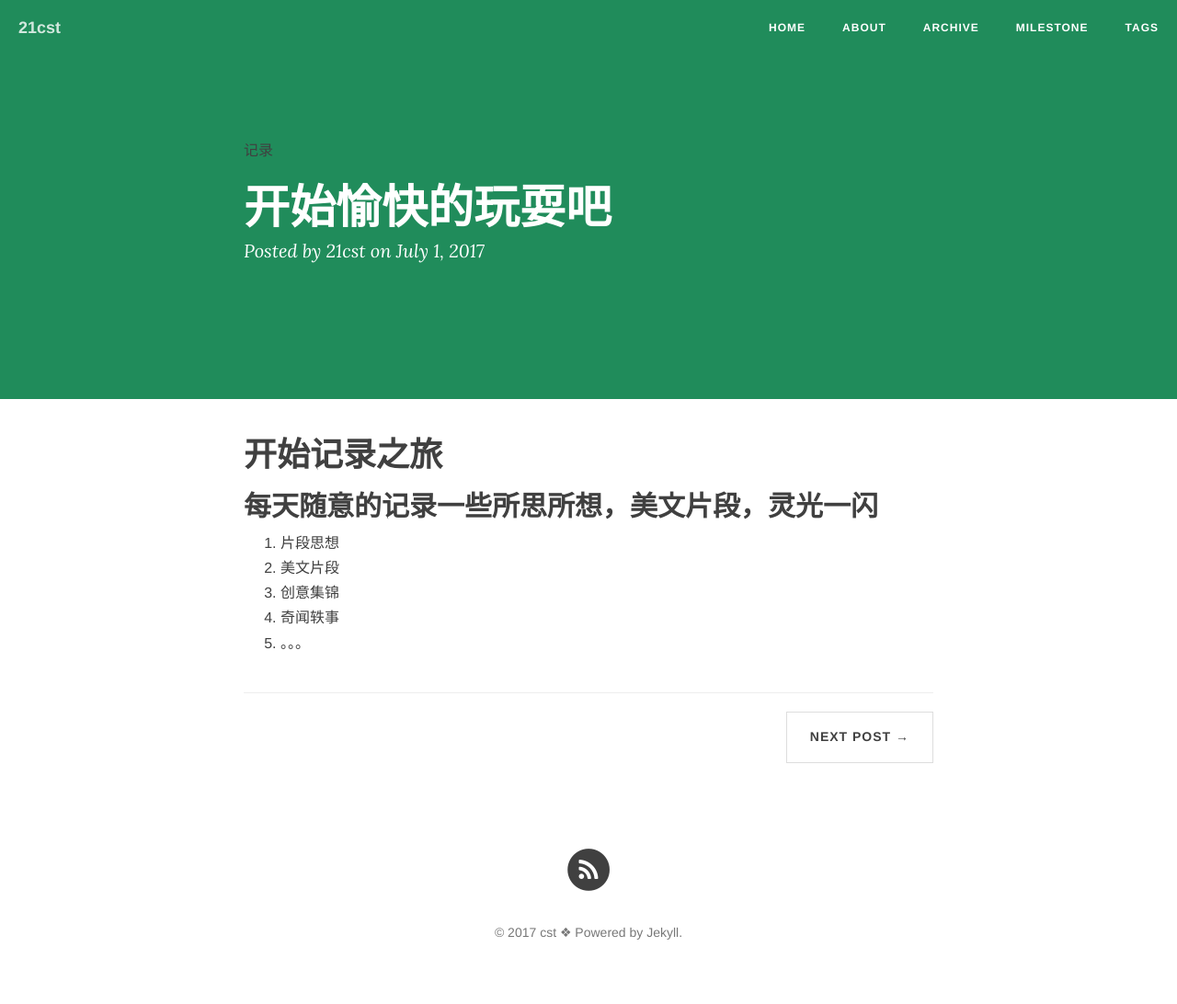
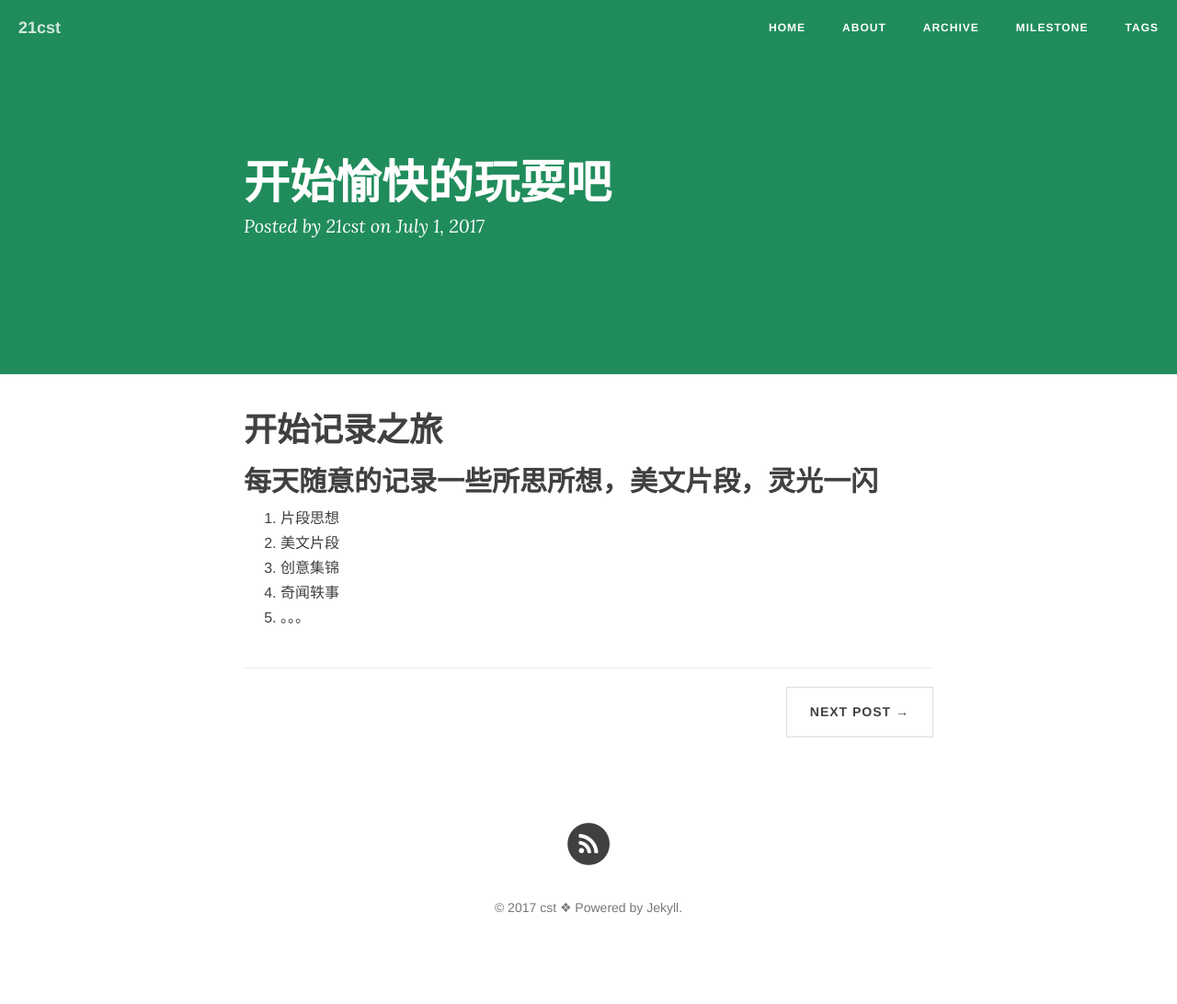
Before and after one commit to cst4049/git_blog, a Jekyll site: the page built from _posts/2017-07-01-start.md, in a window 1280 px wide. Shown: the whole page at 92% size. Built offline with Jekyll 4.4.1, drawn with Linux system fonts in a browser that asks for light colours; nearby versions of some CDN libraries; comment, search, counter and statistics services are not loaded; after the commit the page ends 1064 px from its top, so only the background shows below that.

Commit message:
delete tags

```diff
--- a/_layouts/post.html
+++ b/_layouts/post.html
@@ -13,11 +13,6 @@ layout: default
         <div class="row">
             <div class="col-lg-8 col-lg-offset-2 col-md-10 col-md-offset-1">
                 <div class="post-heading">
-                    <div class="Tags">
-                        {% for tag in page.tags %}
-                        <a class="tag" href="/Tags/#{{ tag }}" title="{{ tag }}">{{ tag }}</a>
-                        {% endfor %}
-                    </div>
                     <h1>{{ page.title }}</h1>
                     {% if page.subtitle %}
                     <h2 class="subheading">{{ page.subtitle }}</h2>
```
